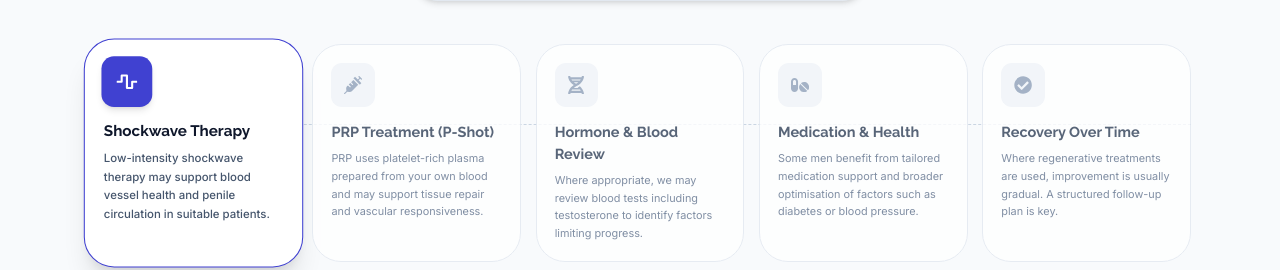
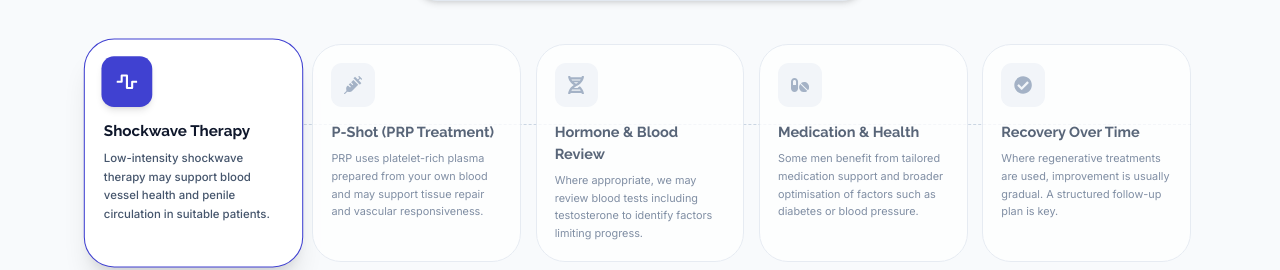
Before and after one commit to binithekid/Healing-PRP-Clinics-Preview, a Next.js app: page /erectile-dysfunction in a window 1280 px wide. Shown: the part 4608-4878 px from the top of the page. Built offline with nearby package versions, Linux system fonts and the light colour scheme.

Commit message:
Update ErectileDysfunctionClient.tsx

```diff
--- a/src/components/pages/ErectileDysfunctionClient.tsx
+++ b/src/components/pages/ErectileDysfunctionClient.tsx
@@ -179,7 +179,7 @@ export default function ErectileDysfunctionClient({
     {
       number: 2,
       icon: FaSyringe,
-      title: "PRP Treatment (P-Shot)",
+      title: "P-Shot (PRP Treatment)",
       description: "PRP uses platelet-rich plasma prepared from your own blood and may support tissue repair and vascular responsiveness.",
     },
     {
```
